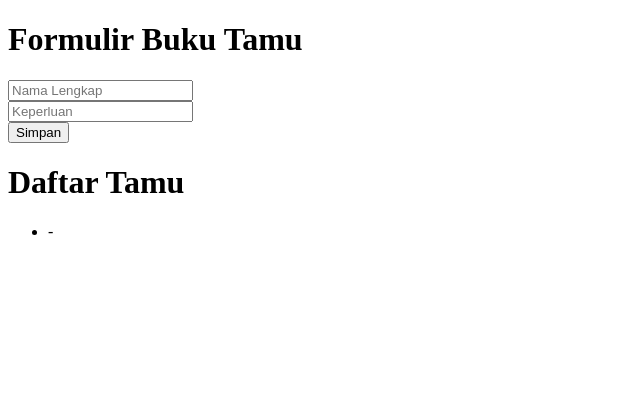
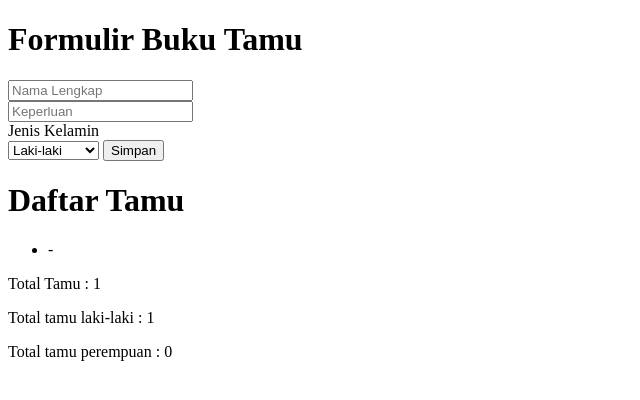
Before and after one commit to RitzyEffendy/RitzyEffendy-Latihan-html, a plain HTML site: page localstorage/index.html in a window 1280 px wide. Both pictures are taken after a click on the button "Simpan". Shown: the whole page, without its empty margins (0-640 px from the left). Drawn offline with Linux system fonts and the light colour scheme.

Commit message:
Update Tamu

```diff
--- a/localstorage/index.html
+++ b/localstorage/index.html
@@ -9,10 +9,20 @@
     <h1>Formulir Buku Tamu</h1>
     <input type="text" id="nama" placeholder="Nama Lengkap"> <br>
     <input type="text" id="keperluan" placeholder="Keperluan"> <br>
+    Jenis Kelamin <br>
+    <select id="jk">
+        <option value="L">Laki-laki</option>
+        <option value="P">Perempuan</option>
+    </select>
     <button onclick="simpan()">Simpan</button>
 
     <h1>Daftar Tamu</h1>
     <ul id="daftar_tamu"></ul>
+
+    <p id="total_tamu"></p>
+    <p id="tamu_laki"></p>
+    <p id="tamu_perempuan"></p>
+
     <script src="script.js"></script>
 
 </body>
--- a/localstorage/script.js
+++ b/localstorage/script.js
@@ -7,7 +7,8 @@ tampil();
 function simpan(){
     let nama = document.getElementById('nama').value;
     let keperluan = document.getElementById('keperluan').value;
-    console.log(nama);
+    let jk = document.getElementById('jk').value;
+    console.log(jk);
 
     //Cek apakah local storage kosong
     if(localStorage.getItem('ls_bukutamu')== null){
@@ -17,7 +18,7 @@ function simpan(){
         data = JSON.parse(localStorage.getItem('ls_bukutamu'))
     }
 
-    data.push({nama_pengunjung : nama, perlu : keperluan}); //Masukkan value input nama ke array
+    data.push({nama_pengunjung : nama, perlu : keperluan, jk: jk}); //Masukkan value input nama ke array
 
     localStorage.setItem('ls_bukutamu', JSON.stringify(data)); //Simpan ke local storage
 
@@ -30,9 +31,24 @@ function simpan(){
 function tampil(){
     localStorage.getItem('ls_bukutamu') == null ? data = [] : data = JSON.parse(localStorage.getItem('ls_bukutamu'));
 
+    console.log(data.length); //Tampilkan jumlah data di console
+
+    document.getElementById('total_tamu').innerHTML = `Total Tamu : ${data.length}`;
+
+    let total_laki=0;
+    let total_perempuan=0;
+
     data.forEach((item) => {
+        if(item.jk == 'L'){
+            total_laki++;
+        }else if(item.jk == 'P'){
+            total_perempuan++;
+        }
+
         daftar_tamu.innerHTML += `<li>
             ${item.nama_pengunjung} - ${item.perlu}
         </li>`
     })
+    document.getElementById('tamu_laki').innerHTML = `Total tamu laki-laki : ${total_laki}`;
+    document.getElementById('tamu_perempuan').innerHTML = `Total tamu perempuan : ${total_perempuan}`;
 }
```
